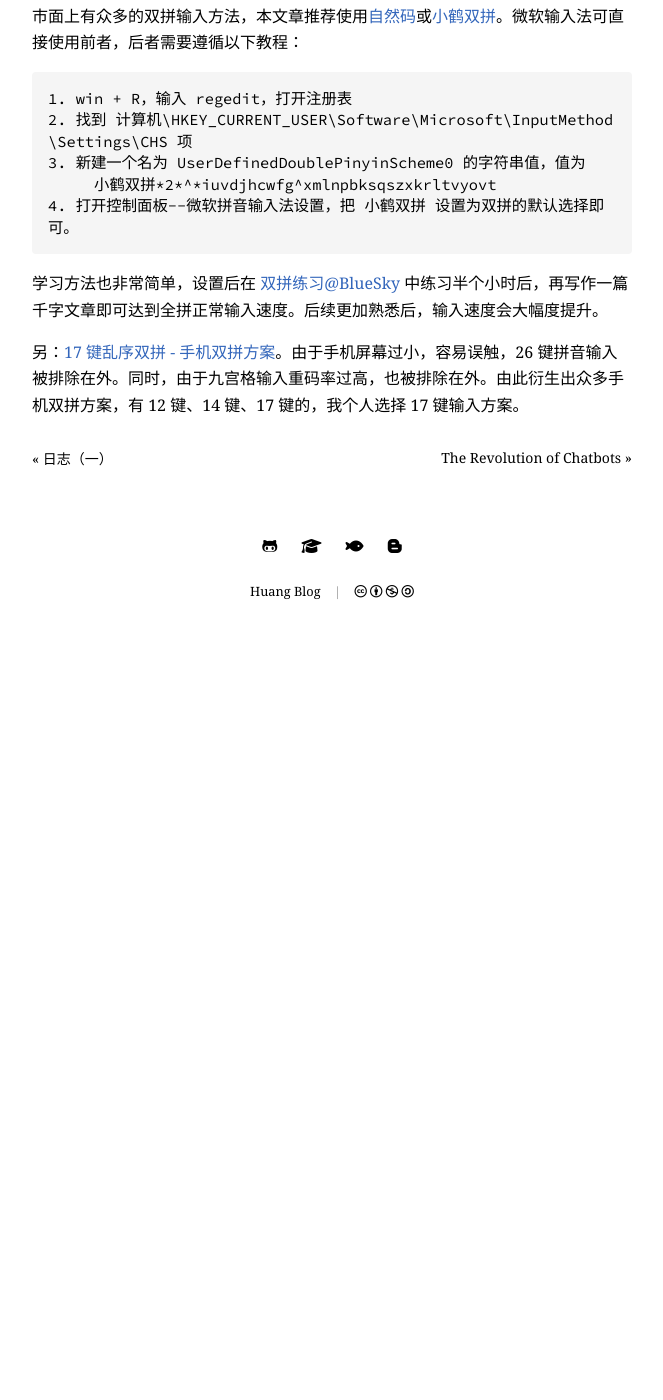
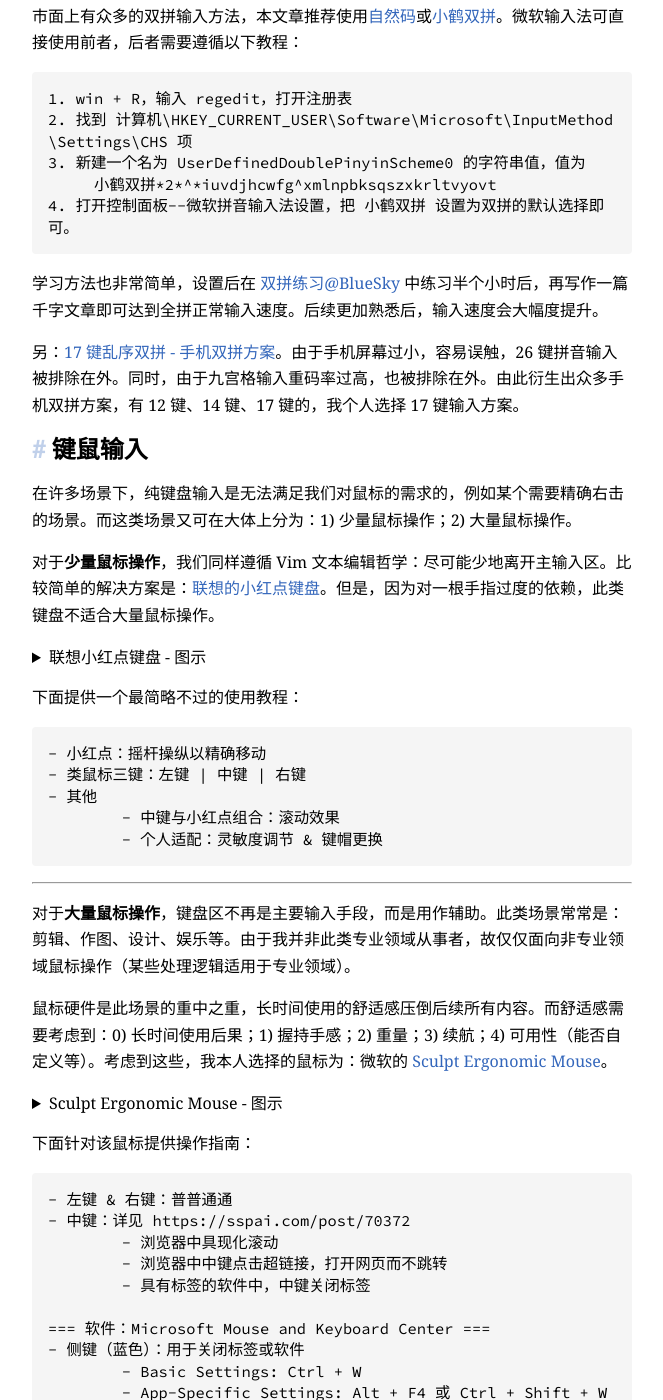
Before and after one commit to huang-feiyu/huang-feiyu.github.io, a Jekyll site: the page built from _posts/2023-08-03-input-method.md, in a window 1280 px wide and 1400 px high, scrolled down 1811 px. Shown: the whole window, without its empty margins (308-971 px from the left). Built offline with Jekyll 4.4.1, drawn with Linux system fonts in a browser that asks for light colours; nearby versions of some CDN libraries; before the commit the page ends 2441 px from its top, so only the background shows below that; some of the changed text lies outside the part shown.

Commit message:
post: add keyboard & mouse into `input-method`

````diff
--- a/_posts/2023-06-10-input-method.md
+++ b/_posts/2023-08-03-input-method.md
@@ -6,7 +6,7 @@ categories:  other
 tags:        [chinese, guide]
 image:       typewriter-1.jpg
 toc:         false
-description: 输入方法论，Vim、双拼输入法简单介绍。
+description: 输入方法论，Vim、双拼输入法简单介绍，以及键鼠输入概论。
 ---
 
 ### 输入方法论
@@ -15,7 +15,7 @@ description: 输入方法论，Vim、双拼输入法简单介绍。
 
 本篇文章无意于重新拾起纸笔写作的感觉，而希望建立起另一种「写作感觉」。前者来自于“**象形符号**固有的提示性”，后者来自于“**迅速**输入以抓住转瞬即逝的灵感”。**迅速**来自于熟练的输入经验（例如标准指法、盲打等），以及硬件、软件上的适配。
 
-本文介绍的是：软件上的适配。
+本文介绍的是：软件上的适配，以及简要的硬件知识。
 
 ### Vim
 
@@ -52,3 +52,66 @@ Vim（**V**i **im**proved）是一款软件，其中蕴含着至关重要的文
 学习方法也非常简单，设置后在 [双拼练习@BlueSky](https://api.ihint.me/shuang/) 中练习半个小时后，再写作一篇千字文章即可达到全拼正常输入速度。后续更加熟悉后，输入速度会大幅度提升。
 
 另：[17 键乱序双拼 - 手机双拼方案](https://www.bilibili.com/read/cv13043066/)。由于手机屏幕过小，容易误触，26 键拼音输入被排除在外。同时，由于九宫格输入重码率过高，也被排除在外。由此衍生出众多手机双拼方案，有 12 键、14 键、17 键的，我个人选择 17 键输入方案。
+
+### 键鼠输入
+
+在许多场景下，纯键盘输入是无法满足我们对鼠标的需求的，例如某个需要精确右击的场景。而这类场景又可在大体上分为：1) 少量鼠标操作；2) 大量鼠标操作。
+
+对于**少量鼠标操作**，我们同样遵循 Vim 文本编辑哲学：尽可能少地离开主输入区。比较简单的解决方案是：[联想的小红点键盘](https://tk.lenovo.com.cn/product/1009664.html)。但是，因为对一根手指过度的依赖，此类键盘不适合大量鼠标操作。
+
+<details><summary>联想小红点键盘 - 图示</summary><img src="https://www.biaodianfu.com/wp-content/uploads/2022/07/red-point.jpg"/></details>
+
+下面提供一个最简略不过的使用教程：
+
+```
+- 小红点：摇杆操纵以精确移动
+- 类鼠标三键：左键 | 中键 | 右键
+- 其他
+	- 中键与小红点组合：滚动效果
+	- 个人适配：灵敏度调节 & 键帽更换
+```
+
+----
+
+对于**大量鼠标操作**，键盘区不再是主要输入手段，而是用作辅助。此类场景常常是：剪辑、作图、设计、娱乐等。由于我并非此类专业领域从事者，故仅仅面向非专业领域鼠标操作（某些处理逻辑适用于专业领域）。
+
+鼠标硬件是此场景的重中之重，长时间使用的舒适感压倒后续所有内容。而舒适感需要考虑到：0) 长时间使用后果；1) 握持手感；2) 重量；3) 续航；4) 可用性（能否自定义等）。考虑到这些，我本人选择的鼠标为：微软的 [Sculpt Ergonomic Mouse](https://www.microsoftstore.com.cn/accessories/ms-sculpt-ergonomic-mouse)。
+
+<details><summary>Sculpt Ergonomic Mouse - 图示</summary>
+<div style="display: flex">
+<div><img src="https://cdn.microsoftstore.com.cn/media/product_long_description/0436-00000/pdp_image/1.jpg"/></div>
+<div><img src="https://cdn.microsoftstore.com.cn/media/product_long_description/0436-00000/pdp_image/2.jpg"/></div>
+</div>
+</details>
+下面针对该鼠标提供操作指南：
+
+```
+- 左键 & 右键：普普通通
+- 中键：详见 https://sspai.com/post/70372
+	- 浏览器中具现化滚动
+	- 浏览器中中键点击超链接，打开网页而不跳转
+	- 具有标签的软件中，中键关闭标签
+
+=== 软件：Microsoft Mouse and Keyboard Center ===
+- 侧键（蓝色）：用于关闭标签或软件
+	- Basic Settings: Ctrl + W
+	- App-Specific Settings: Alt + F4 或 Ctrl + Shift + W
+- 侧键（突起）：用于切换软件标签
+	- Basic Settings: Ctrl + Tab
+```
+
+----
+
+由于 Windows 触控板体验并没有很好，钻研配置的性价比不高。此处仅仅贴出我的简单配置以供参考：
+
+```
+- 三指：
+	- 点击：中键
+	- 上滑：任务视图
+	- 下滑：显示桌面
+	- 左右滑：应用切换
+- 四指：
+	- 点击：F11
+	- 上下滑：Win + Up/Down
+	- 左右滑：桌面切换
+```
````
